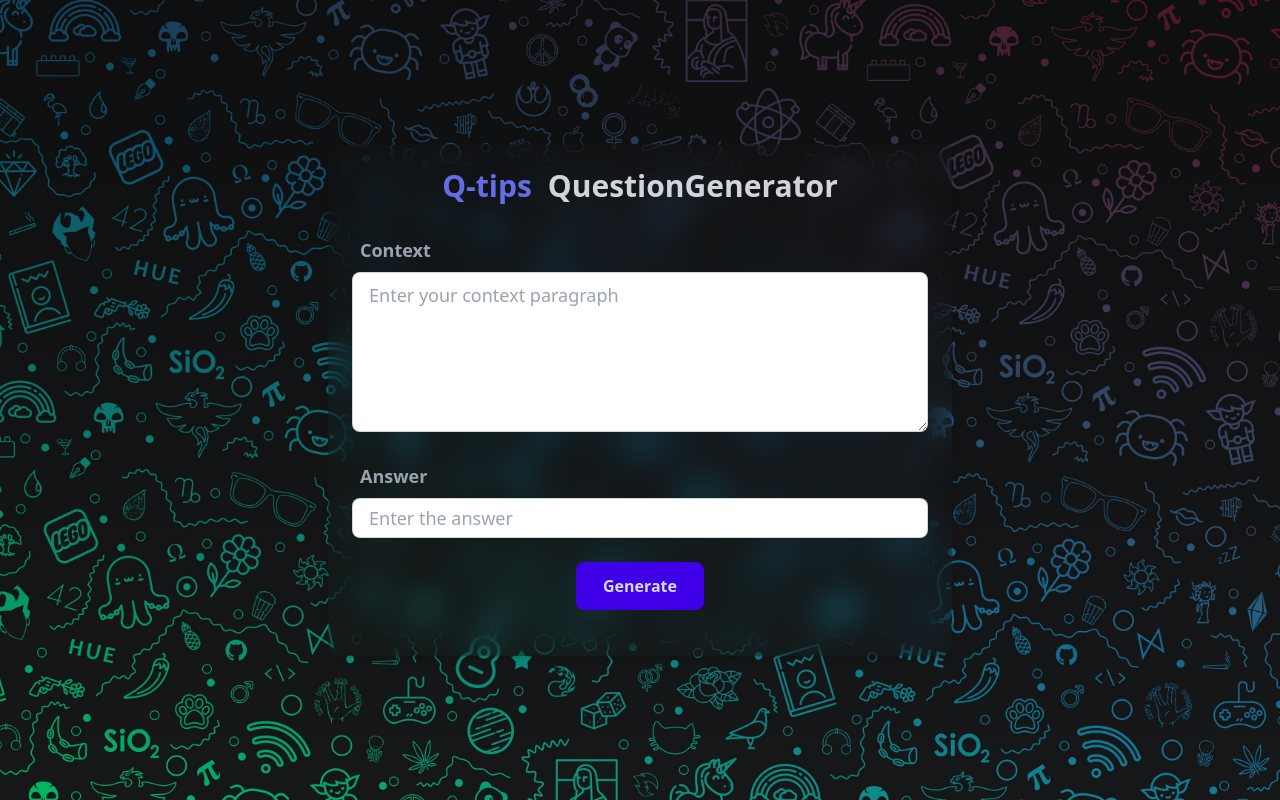
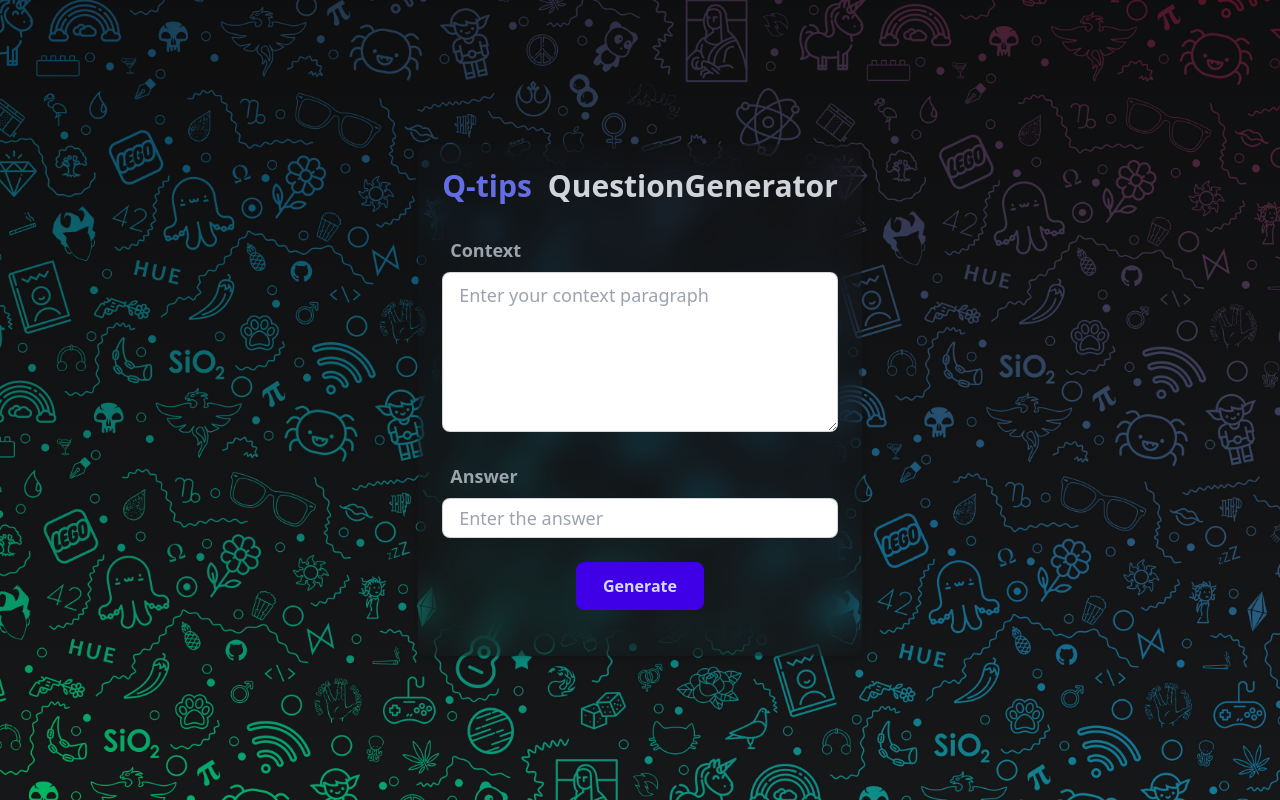
Before and after one commit to SamratAdhikari/Q-tips, a React (Vite) app in the folder app/: page / in a window 1280 px wide. Built offline with nearby package versions, Linux system fonts and the light colour scheme.

Commit message:
update height

```diff
--- a/app/src/pages/Home.jsx
+++ b/app/src/pages/Home.jsx
@@ -17,7 +17,7 @@ const Home = () => {
     };
 
     return (
-        <div className="flex flex-col items-center justify-center h-full lg:w-[50%] sm:w-[70%] mx-auto py-[8rem]">
+        <div className="flex flex-col items-center justify-center h-full mx-auto py-[8rem]">
             <div className="w-full h-full p-6 rounded-lg shadow-md bg-gray-400 bg-clip-padding backdrop-filter backdrop-blur-lg bg-opacity-0">
                 <h1 className="text-3xl font-semibold text-center text-[#646EE4] mb-6">
                     Q-tips
```
